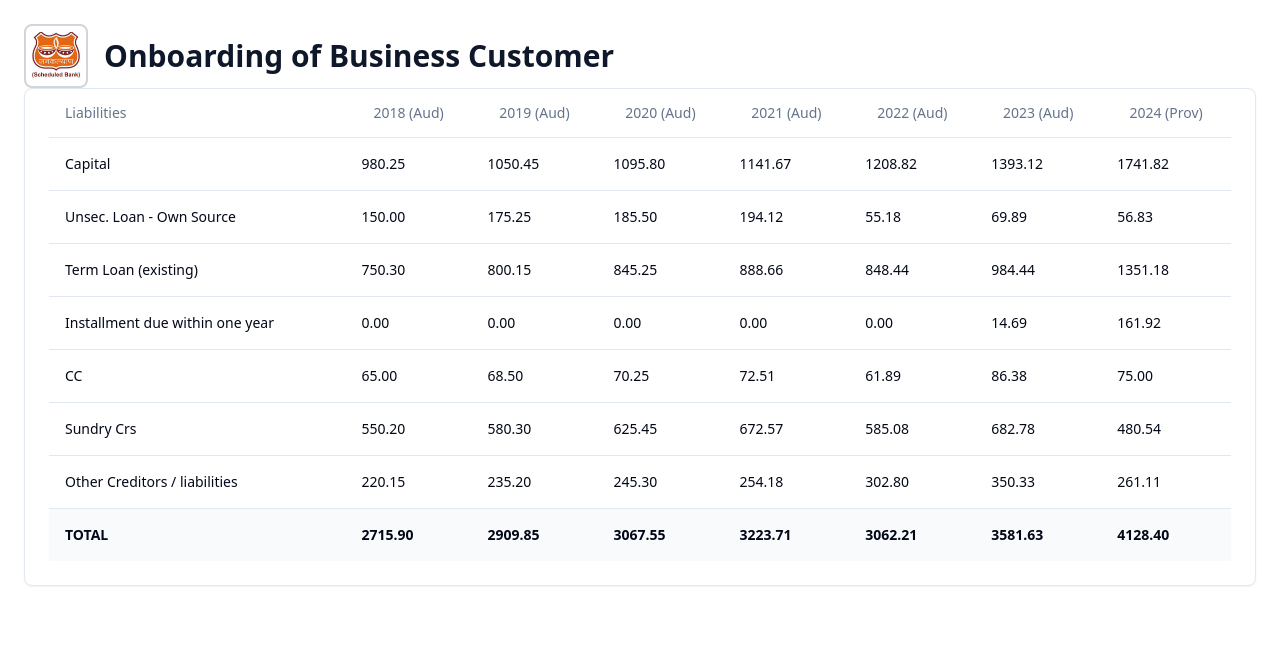
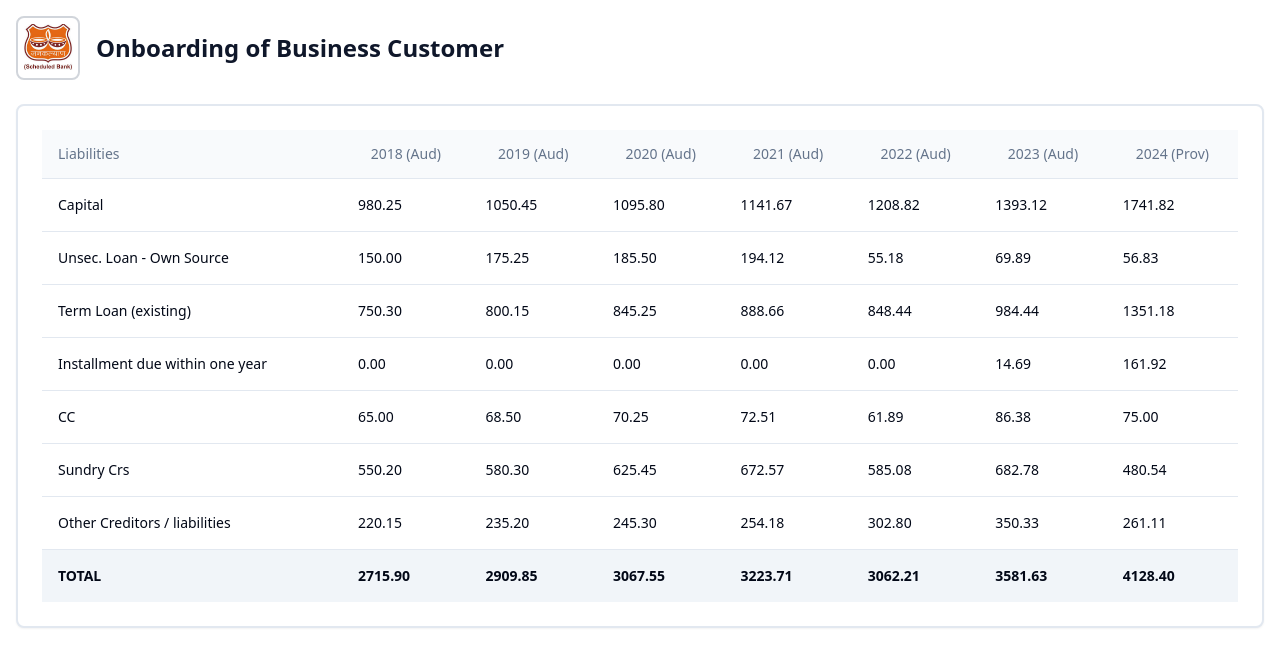
Before and after one commit to loanaiq/loanwatcher-guardian, a React (Vite) app: page / in a window 1280 px wide. Shown: the top 666 px of the page. Built offline with nearby package versions, Linux system fonts and the light colour scheme.

Commit message:
Update formatting to match Lovable.dev project
Adjusted the formatting of the project to align with the style seen in the Lovable.dev project preview. This includes changes to layout, spacing, and component presentation for consistency.
[skip gpt_engineer]

```diff
--- a/src/components/BalanceSheetAnalysis.jsx
+++ b/src/components/BalanceSheetAnalysis.jsx
@@ -12,7 +12,7 @@
  * @property {number} total
  */
 
-import { Card, CardContent, CardHeader, CardTitle } from "@/components/ui/card";
+import { Card, CardContent } from "@/components/ui/card";
 import { Table, TableBody, TableCell, TableHead, TableHeader, TableRow } from "@/components/ui/table";
 
 /**
@@ -108,8 +108,8 @@ const BalanceSheetAnalysis = () => {
   ];
 
   return (
-    <div className="container mx-auto p-6">
-      <div className="flex items-center gap-4 mb-8">
+    <div className="max-w-[1400px] mx-auto p-4 md:p-6 space-y-6">
+      <div className="flex items-center gap-4">
         <div className="w-16 h-16 rounded-lg bg-white border-2 border-gray-300 flex items-center justify-center p-1">
           <img
             src="/lovable-uploads/0473091d-142b-4ba1-86f8-14a9e67da0d6.png"
@@ -117,19 +117,19 @@ const BalanceSheetAnalysis = () => {
             className="w-14 h-14 object-contain"
           />
         </div>
-        <h1 className="text-3xl font-bold text-primary">
+        <h1 className="text-2xl md:text-3xl font-bold text-primary">
           Onboarding of Business Customer
         </h1>
       </div>
 
-      <Card>
-        <CardContent className="overflow-x-auto">
+      <Card className="border-2">
+        <CardContent className="overflow-x-auto p-6">
           <Table>
             <TableHeader>
-              <TableRow>
-                <TableHead className="w-[200px]">Liabilities</TableHead>
+              <TableRow className="hover:bg-transparent">
+                <TableHead className="w-[200px] bg-muted/50">Liabilities</TableHead>
                 {balanceSheetData.map((data) => (
-                  <TableHead key={data.year} className="text-right">
+                  <TableHead key={data.year} className="text-right bg-muted/50">
                     {data.year} ({data.auditStatus})
                   </TableHead>
                 ))}
@@ -137,51 +137,51 @@ const BalanceSheetAnalysis = () => {
             </TableHeader>
             <TableBody>
               <TableRow>
-                <TableCell className="font-medium">Capital</TableCell>
+                <TableCell className="font-medium bg-muted/20">Capital</TableCell>
                 {balanceSheetData.map((data) => (
                   <TableCell key={data.year} className="text-right">{data.capital.toFixed(2)}</TableCell>
                 ))}
               </TableRow>
               <TableRow>
-                <TableCell className="font-medium">Unsec. Loan - Own Source</TableCell>
+                <TableCell className="font-medium bg-muted/20">Unsec. Loan - Own Source</TableCell>
                 {balanceSheetData.map((data) => (
                   <TableCell key={data.year} className="text-right">{data.unsecuredLoanOwnSource.toFixed(2)}</TableCell>
                 ))}
               </TableRow>
               <TableRow>
-                <TableCell className="font-medium">Term Loan (existing)</TableCell>
+                <TableCell className="font-medium bg-muted/20">Term Loan (existing)</TableCell>
                 {balanceSheetData.map((data) => (
                   <TableCell key={data.year} className="text-right">{data.termLoanExisting.toFixed(2)}</TableCell>
                 ))}
               </TableRow>
               <TableRow>
-                <TableCell className="font-medium">Installment due within one year</TableCell>
+                <TableCell className="font-medium bg-muted/20">Installment due within one year</TableCell>
                 {balanceSheetData.map((data) => (
                   <TableCell key={data.year} className="text-right">{data.installmentDueWithinYear.toFixed(2)}</TableCell>
                 ))}
               </TableRow>
               <TableRow>
-                <TableCell className="font-medium">CC</TableCell>
+                <TableCell className="font-medium bg-muted/20">CC</TableCell>
                 {balanceSheetData.map((data) => (
                   <TableCell key={data.year} className="text-right">{data.cc.toFixed(2)}</TableCell>
                 ))}
               </TableRow>
               <TableRow>
-                <TableCell className="font-medium">Sundry Crs</TableCell>
+                <TableCell className="font-medium bg-muted/20">Sundry Crs</TableCell>
                 {balanceSheetData.map((data) => (
                   <TableCell key={data.year} className="text-right">{data.sundryCrs.toFixed(2)}</TableCell>
                 ))}
               </TableRow>
               <TableRow>
-                <TableCell className="font-medium">Other Creditors / liabilities</TableCell>
+                <TableCell className="font-medium bg-muted/20">Other Creditors / liabilities</TableCell>
                 {balanceSheetData.map((data) => (
                   <TableCell key={data.year} className="text-right">{data.otherLiabilities.toFixed(2)}</TableCell>
                 ))}
               </TableRow>
-              <TableRow className="bg-muted/50">
-                <TableCell className="font-bold">TOTAL</TableCell>
+              <TableRow>
+                <TableCell className="font-bold bg-muted">TOTAL</TableCell>
                 {balanceSheetData.map((data) => (
-                  <TableCell key={data.year} className="text-right font-bold">{data.total.toFixed(2)}</TableCell>
+                  <TableCell key={data.year} className="text-right font-bold bg-muted">{data.total.toFixed(2)}</TableCell>
                 ))}
               </TableRow>
             </TableBody>
```
